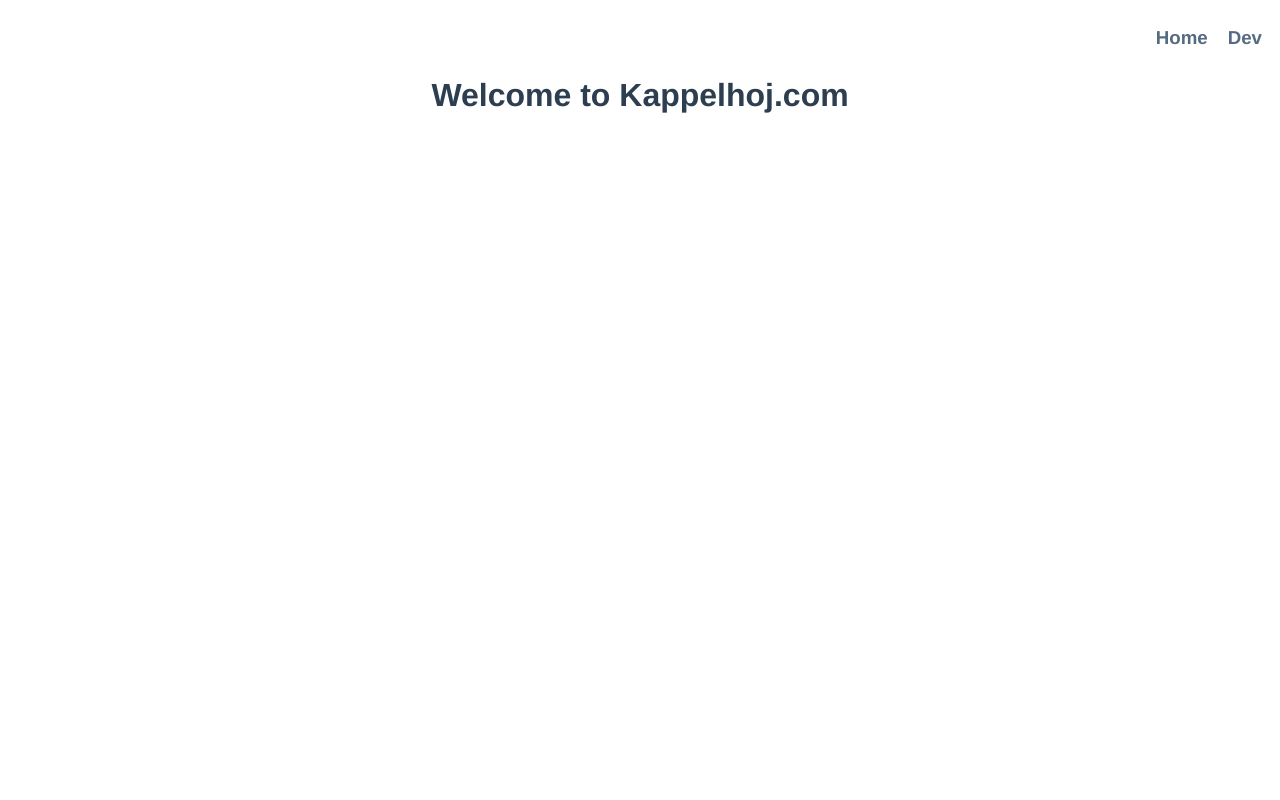
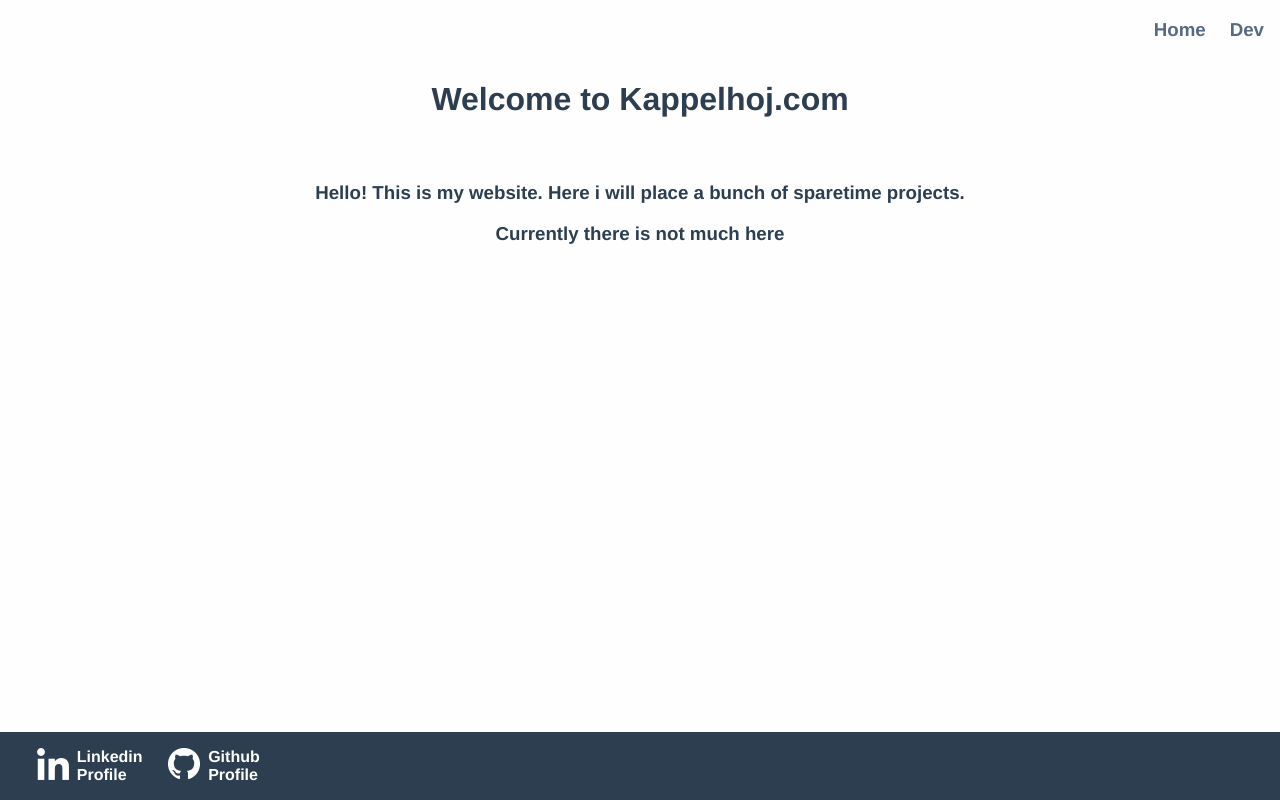
Before and after one commit to kappelhoj/KappelhojWeb, a Vue app in the folder Web/main/: page / in a window 1280 px wide. Built offline with nearby package versions, Linux system fonts and the light colour scheme.

Commit message:
feat: Added website footer (#8)
* Created footer

* Updated Home Page

Co-authored-by: ArvidLangsoe <arvid.k.langsoe@live.dk>

```diff
--- a/Web/main/public/css/main.css
+++ b/Web/main/public/css/main.css
@@ -1,5 +1,9 @@
 :root{
-  --main-text-color: #2c3e50;
-  --secondary-text-color: #556b82;
+  --main-dark-color: #2c3e50;
+  --secondary-dark-color: #556b82;
+  --main-white-color: #fefeff
+}
 
+body{
+  margin: 0 0 0 0
 }
--- a/Web/main/src/components/Roots/HomeRoot.vue
+++ b/Web/main/src/components/Roots/HomeRoot.vue
@@ -1,6 +1,8 @@
 <template>
-  <div class="hello">
+  <div class="welcome">
     <h1>Welcome to Kappelhoj.com</h1>
+    <h3>Hello! This is my website. Here i will place a bunch of sparetime projects.</h3>
+    <h3>Currently there is not much here</h3>
   </div>
 </template>
 
@@ -12,5 +14,11 @@ export default {
 
 <!-- Add "scoped" attribute to limit CSS to this component only -->
 <style scoped>
+.welcome{
+    text-align: center;
+}
 
+h1{
+  margin-bottom: 2em;
+}
 </style>
--- a/Web/main/src/components/Structure/DefaultPage.vue
+++ b/Web/main/src/components/Structure/DefaultPage.vue
@@ -6,16 +6,23 @@
     <div class="main">
       <slot></slot>
     </div>
+    <div class="lf"/>
+    <div class="footer">
+      <Footer/>
+    </div>
+    <div class="rf"/>
   </div>
 </template>
 
 <script>
-import NavBar from '../../components/Structure/Navigation/NavBar.vue'
+import NavBar from './Navigation/NavBar.vue'
+import Footer from './Footer/Footer.vue'
 
 export default {
   name: 'DefaultPage',
     components: {
-    NavBar
+    NavBar,
+    Footer
   }
 }
 </script>
@@ -24,13 +31,15 @@ export default {
 <style scoped>
   .page{
     display: grid;
-    grid-template-columns: minmax(10px,auto) minmax(0,1280px) minmax(10px,auto);
-    grid-template-rows: 3em auto;
+    min-height: 100vh;
+    grid-template-columns: minmax(1em,auto) minmax(0,1280px) minmax(1em,auto);
+    grid-template-rows: auto 1fr auto;
     grid-template-areas:
     " . header ."
-    ". main .";
-    text-align: center;
-    color: var(--main-text-color);
+    ". main ."
+    "lf footer rf";
+    color: var(--main-dark-color);
+    background: var(--main-white-color);
     font-family: Avenir, Helvetica, Arial, sans-serif;
     -webkit-font-smoothing: antialiased;
     -moz-osx-font-smoothing: grayscale;
@@ -43,4 +52,21 @@ export default {
   .main{
     grid-area: main;
   }
+
+  .footer{
+    grid-area: footer;
+    color: var(--main-white-color);
+    background: var(--main-dark-color);
+  }
+
+  .lf{
+    grid-area: lf;
+    background: var(--main-dark-color);
+  }
+
+  .rf{
+    grid-area: rf;
+    background: var(--main-dark-color);
+  }
+
 </style>
--- /dev/null
+++ b/Web/main/src/components/Structure/Footer/Footer.vue
@@ -0,0 +1,37 @@
+<template>
+  <div class="footer">
+    <SocialLink
+      imageUrl="social-logos/linkedin-64.png"
+      topText="Linkedin"
+      bottomText="Profile"
+      path="https://www.linkedin.com/in/arvidlangsoe/"/>
+    <SocialLink
+      imageUrl="social-logos/GitHub-Mark-Light-64px.png"
+      topText="Github"
+      bottomText="Profile"
+      path="https://github.com/ArvidLangsoe"/>
+  </div>
+</template>
+
+
+<script>
+import SocialLink from './SocialLink'
+export default{
+  name: 'Footer',
+  components: {
+    SocialLink
+  }
+}
+</script>
+
+
+<!-- Add "scoped" attribute to limit CSS to this component only -->
+<style scoped>
+  .footer{
+    display: flex;
+    margin: 0.0em 0.5em;
+    text-align: left;
+    justify-content: flex-start;
+  }
+
+</style>
--- /dev/null
+++ b/Web/main/src/components/Structure/Footer/SocialLink.vue
@@ -0,0 +1,62 @@
+<template>
+    <a class="container" :href=path>
+      <img class="icon" :src="require(`@/assets/${imageUrl}`)">
+      <div class="text-container">
+        <div>{{topText}}</div>
+        <div>{{bottomText}}</div>
+      </div>
+    </a>
+</template>
+
+<script>
+export default{
+  name: 'SocialLink',
+  props:{
+    topText:{
+      type: String,
+      required: true
+    },
+    bottomText:{
+      type: String,
+      required: true
+    },
+    imageUrl:{
+      type: String,
+      required: true
+    },
+    path:{
+      type: String,
+      required: true
+    }
+  }
+
+}
+</script>
+
+
+<!-- Add "scoped" attribute to limit CSS to this component only -->
+<style scoped>
+
+  a{
+    text-decoration: none;
+    font-weight: 600;
+    color: var(--main-white-color);
+  }
+
+  .container{
+    display: flex;
+    padding: 1.0em 0.8em;
+    align-items: flex-start;
+  }
+
+  .text-container{
+    display: flex;
+    flex-direction: column;
+    margin-left: 0.5em;
+  }
+
+  .icon{
+    width:2em;
+    height:2em;
+  }
+</style>
--- a/Web/main/src/components/Structure/Navigation/NavItem.vue
+++ b/Web/main/src/components/Structure/Navigation/NavItem.vue
@@ -27,12 +27,12 @@ export default{
 <!-- Add "scoped" attribute to limit CSS to this component only -->
 <style scoped>
   .nav-item{
-    margin-left: 20px;
+    margin-left: 1.5em;
   }
 
   a{
     text-decoration: none;
-    color: var(--secondary-text-color);
+    color: var(--secondary-dark-color);
   }
   a:hover{
     color: var(--main-text-color);
```
Also changed, not shown: Web/main/src/assets/social-logos/GitHub-Mark-Light-64px.png (added), Web/main/src/assets/social-logos/linkedin-64.png (added).
